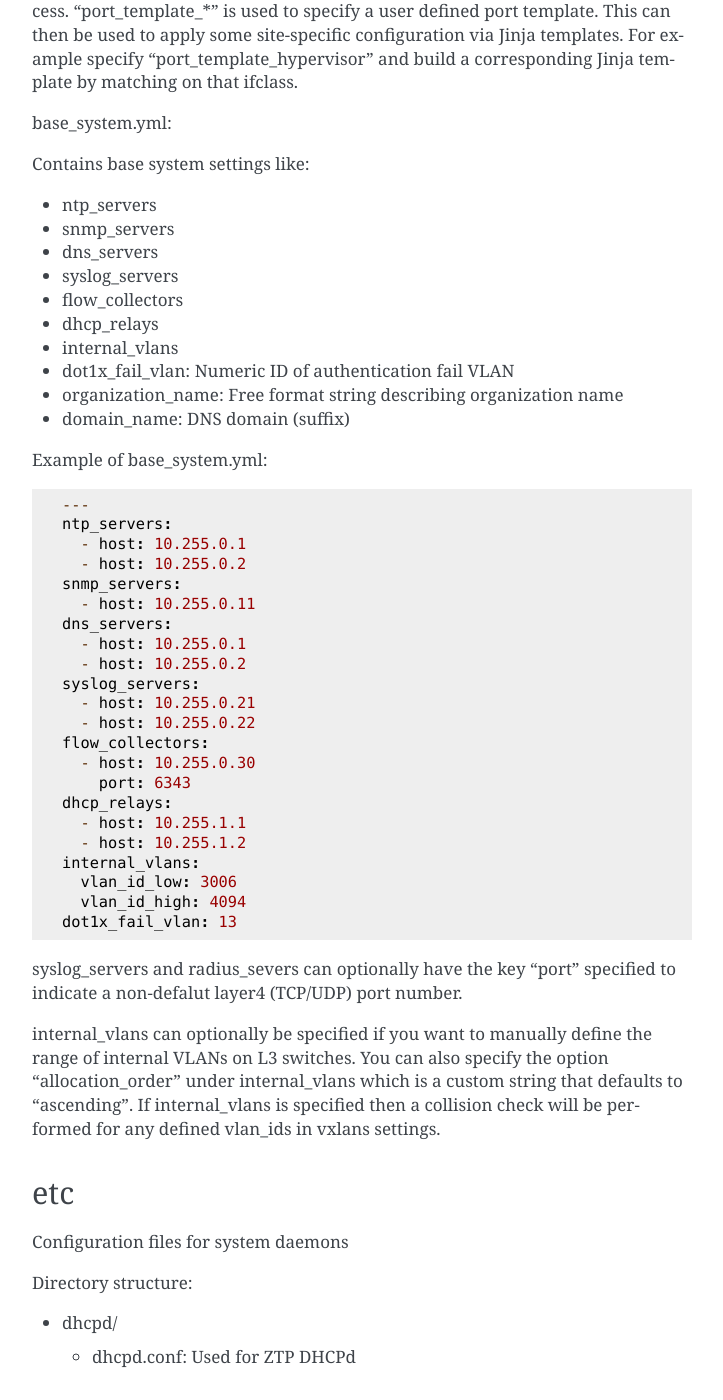
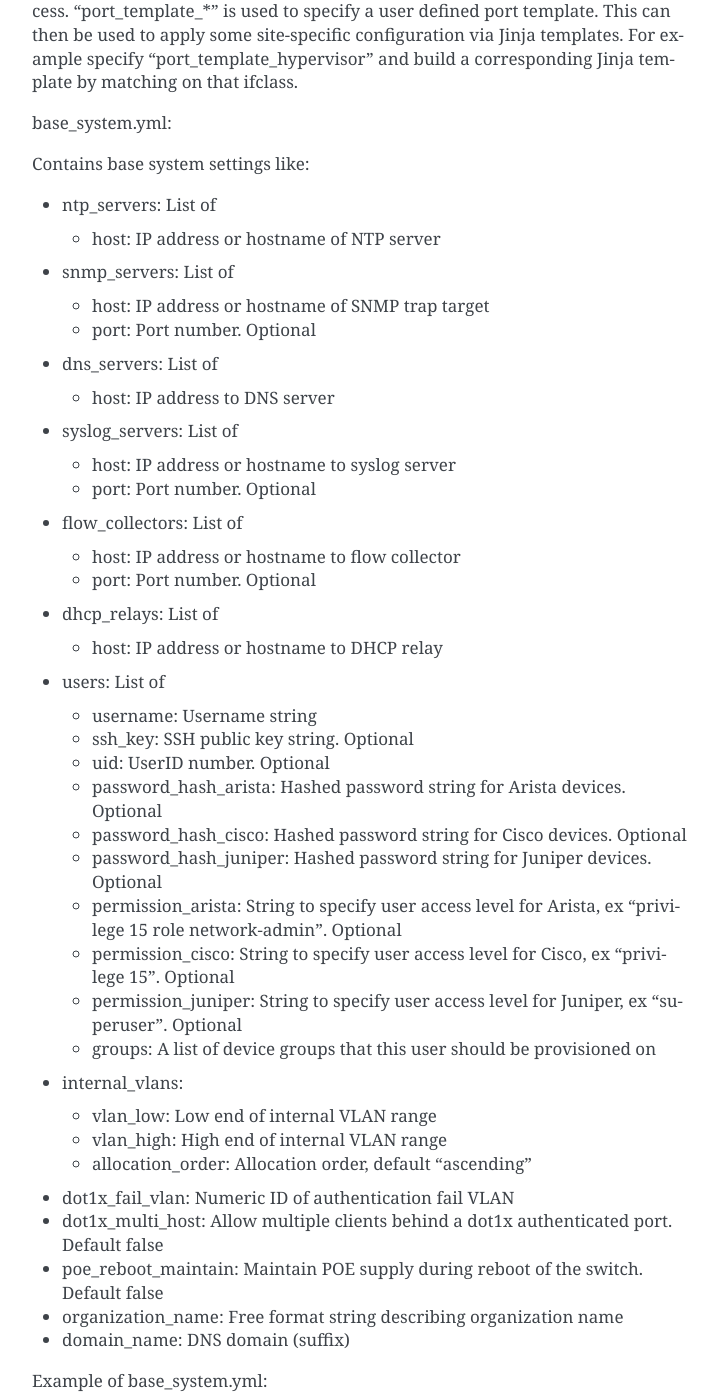
Before and after one commit to SUNET/cnaas-nms, a Sphinx documentation site: the page built from docs/reporef/index.rst, in a window 1280 px wide and 1400 px high, scrolled down 7867 px. Shown: the whole window, without its empty margins (388-1111 px from the left). Built offline with Sphinx 7.4.7, drawn with Linux system fonts in a browser that asks for light colours.

Commit message:
Add support for users settings, with some vendor specific fields for password hashes and permissions. Add support for some campus settings dot1x_multi_host and poe_reboot_maintain

```diff
--- a/docs/reporef/index.rst
+++ b/docs/reporef/index.rst
@@ -367,14 +367,55 @@
 
 Contains base system settings like:
 
-- ntp_servers
-- snmp_servers
-- dns_servers
-- syslog_servers
-- flow_collectors
-- dhcp_relays
-- internal_vlans
+- ntp_servers: List of
+
+  * host: IP address or hostname of NTP server
+
+- snmp_servers: List of
+
+  * host: IP address or hostname of SNMP trap target
+  * port: Port number. Optional
+
+- dns_servers: List of
+
+  * host: IP address to DNS server
+
+- syslog_servers: List of
+
+  * host: IP address or hostname to syslog server
+  * port: Port number. Optional
+
+- flow_collectors: List of
+
+  * host: IP address or hostname to flow collector
+  * port: Port number. Optional
+
+- dhcp_relays: List of
+
+  * host: IP address or hostname to DHCP relay
+
+- users: List of
+
+  * username: Username string
+  * ssh_key: SSH public key string. Optional
+  * uid: UserID number. Optional
+  * password_hash_arista: Hashed password string for Arista devices. Optional
+  * password_hash_cisco: Hashed password string for Cisco devices. Optional
+  * password_hash_juniper: Hashed password string for Juniper devices. Optional
+  * permission_arista: String to specify user access level for Arista, ex "privilege 15 role network-admin". Optional
+  * permission_cisco: String to specify user access level for Cisco, ex "privilege 15". Optional
+  * permission_juniper: String to specify user access level for Juniper, ex "superuser". Optional
+  * groups: A list of device groups that this user should be provisioned on
+
+- internal_vlans:
+
+  * vlan_low: Low end of internal VLAN range
+  * vlan_high: High end of internal VLAN range
+  * allocation_order: Allocation order, default "ascending"
+
 - dot1x_fail_vlan: Numeric ID of authentication fail VLAN
+- dot1x_multi_host: Allow multiple clients behind a dot1x authenticated port. Default false
+- poe_reboot_maintain: Maintain POE supply during reboot of the switch. Default false
 - organization_name: Free format string describing organization name
 - domain_name: DNS domain (suffix)
 
@@ -406,9 +447,6 @@
    dot1x_fail_vlan: 13
 
 
-syslog_servers and radius_severs can optionally have the key "port" specified
-to indicate a non-defalut layer4 (TCP/UDP) port number.
-
 internal_vlans can optionally be specified if you want to manually define
 the range of internal VLANs on L3 switches. You can also specify the option
 "allocation_order" under internal_vlans which is a custom string that defaults
```
Also changed, not shown: 1 other file.
